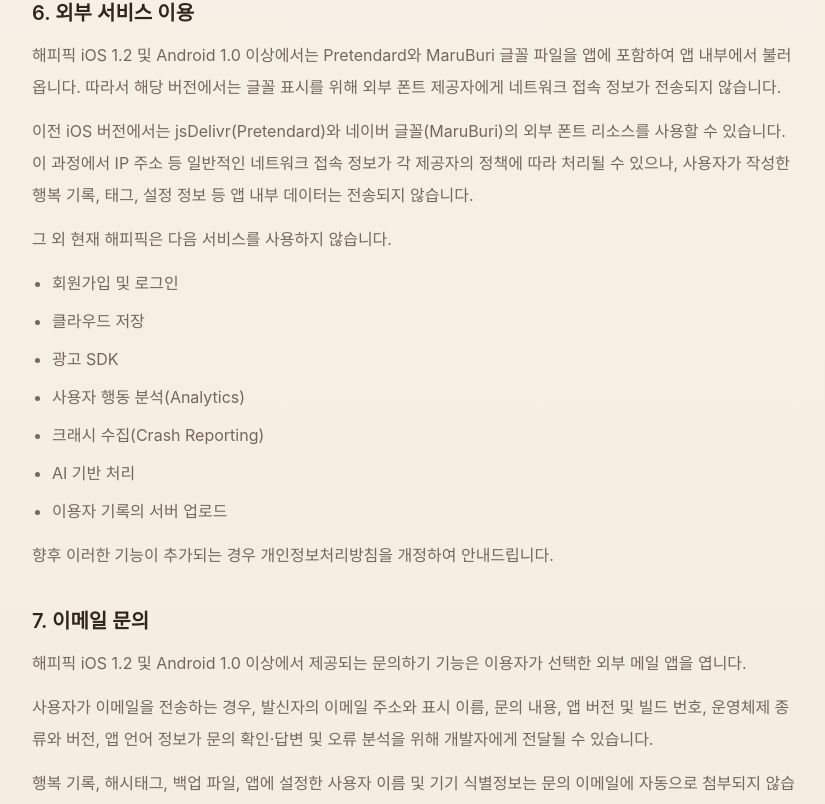
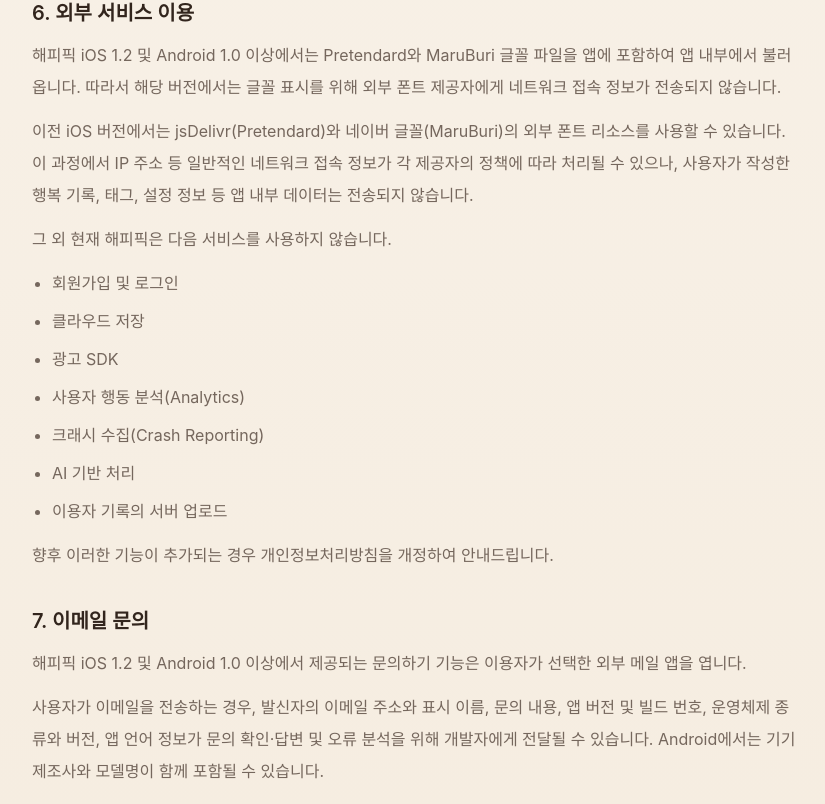
Before and after one commit to chamyworks/chamyworks-site, a Next.js app: page /apps/happypick/privacy in a window 1280 px wide. Shown: the part 1993-2797 px from the top of the page, without its empty margins (224-1049 px from the left). Built offline with nearby package versions, Linux system fonts and the light colour scheme.

Commit message:
Update Happy Pick privacy policy

```diff
--- a/content/apps.ts
+++ b/content/apps.ts
@@ -67,7 +67,7 @@
     policy: {
       title: "해피픽 개인정보처리방침",
       titleEn: "Happy Pick Privacy Policy",
-      updatedAt: "2026년 7월",
+      updatedAt: "2026년 8월 13일",
       updatedLabel: "최종 수정일",
       description:
         "해피픽은 회원가입이나 로그인 없이 사용할 수 있는 작은 행복 기록 앱으로, 대부분의 데이터는 이용자의 기기 내부에서만 저장 및 처리됩니다.",
@@ -194,8 +194,8 @@
           title: "7. 이메일 문의",
           paragraphs: [
             "해피픽 iOS 1.2 및 Android 1.0 이상에서 제공되는 문의하기 기능은 이용자가 선택한 외부 메일 앱을 엽니다.",
-            "사용자가 이메일을 전송하는 경우, 발신자의 이메일 주소와 표시 이름, 문의 내용, 앱 버전 및 빌드 번호, 운영체제 종류와 버전, 앱 언어 정보가 문의 확인·답변 및 오류 분석을 위해 개발자에게 전달될 수 있습니다.",
-            "행복 기록, 해시태그, 백업 파일, 앱에 설정한 사용자 이름 및 기기 식별정보는 문의 이메일에 자동으로 첨부되지 않습니다.",
+            "사용자가 이메일을 전송하는 경우, 발신자의 이메일 주소와 표시 이름, 문의 내용, 앱 버전 및 빌드 번호, 운영체제 종류와 버전, 앱 언어 정보가 문의 확인·답변 및 오류 분석을 위해 개발자에게 전달될 수 있습니다. Android에서는 기기 제조사와 모델명이 함께 포함될 수 있습니다.",
+            "행복 기록, 해시태그, 백업 파일, 앱에 설정한 사용자 이름, 광고 식별자 및 기기 고유 식별정보는 문의 이메일에 자동으로 첨부되지 않습니다.",
             "사용자는 이메일을 전송하기 전에 자동 입력된 정보를 확인하거나 수정·삭제할 수 있으며, 문의하기 기능을 이용하지 않아도 앱의 다른 기능을 사용할 수 있습니다.",
             "문의 관련 정보는 문의 처리 및 관련 이력 확인에 필요한 기간 동안 보관하며, 문의 접수일로부터 최대 1년 이내에 삭제합니다. 단, 관련 법령에 따라 보관이 필요한 경우에는 해당 기간 동안 보관할 수 있습니다.",
           ],
@@ -211,6 +211,7 @@
           paragraphs: [
             "본 개인정보처리방침은 관련 법령이나 서비스 변경에 따라 수정될 수 있습니다.",
             "중요한 변경 사항이 있는 경우 앱 또는 홈페이지를 통해 안내합니다.",
+            "2026년 8월: Android 이메일 문의에 기기 제조사 및 모델명 정보가 포함될 수 있음을 반영했습니다.",
           ],
         },
         {
--- a/content/happypick-policy-en.ts
+++ b/content/happypick-policy-en.ts
@@ -2,7 +2,7 @@
 
 export const happyPickPolicyEn: PrivacyPolicy = {
   title: "Happy Pick Privacy Policy",
-  updatedAt: "July 2026",
+  updatedAt: "August 13, 2026",
   updatedLabel: "Last updated",
   description:
     "Happy Pick is a journal app for recording small moments of happiness that can be used without creating an account or signing in. Most data is stored and processed only on the user’s device.",
@@ -129,8 +129,8 @@
       title: "7. Email Support",
       paragraphs: [
         "The Contact support feature available in Happy Pick for iOS 1.2 and Android 1.0 or later opens an external email app selected by the user.",
-        "When a user sends an email, the sender’s email address and display name, message content, app version and build number, operating system and version, and app language may be provided to the Developer for handling the inquiry, responding to the user, and troubleshooting.",
-        "Happy moment entries, hashtags, backup files, the user name configured in the App, and device identifiers are not automatically attached to support emails.",
+        "When a user sends an email, the sender’s email address and display name, message content, app version and build number, operating system and version, and app language may be provided to the Developer for handling the inquiry, responding to the user, and troubleshooting. On Android, the device manufacturer and model may also be included.",
+        "Happy moment entries, hashtags, backup files, the user name configured in the App, advertising identifiers, and unique device identifiers are not automatically attached to support emails.",
         "Users may review, edit, or remove any prefilled information before sending the email. Users can continue to use all other App features without contacting support.",
         "Information related to an inquiry is retained only as long as necessary to handle the inquiry and review related correspondence, and is deleted within one year from the date the inquiry is received, unless a longer retention period is required by applicable law.",
       ],
@@ -146,6 +146,7 @@
       paragraphs: [
         "This Privacy Policy may be revised due to changes in applicable laws or the service.",
         "Material changes will be announced through the App or the website.",
+        "August 2026: Updated the Email Support section to state that device manufacturer and model information may be included in support emails sent from Android.",
       ],
     },
     {
```
